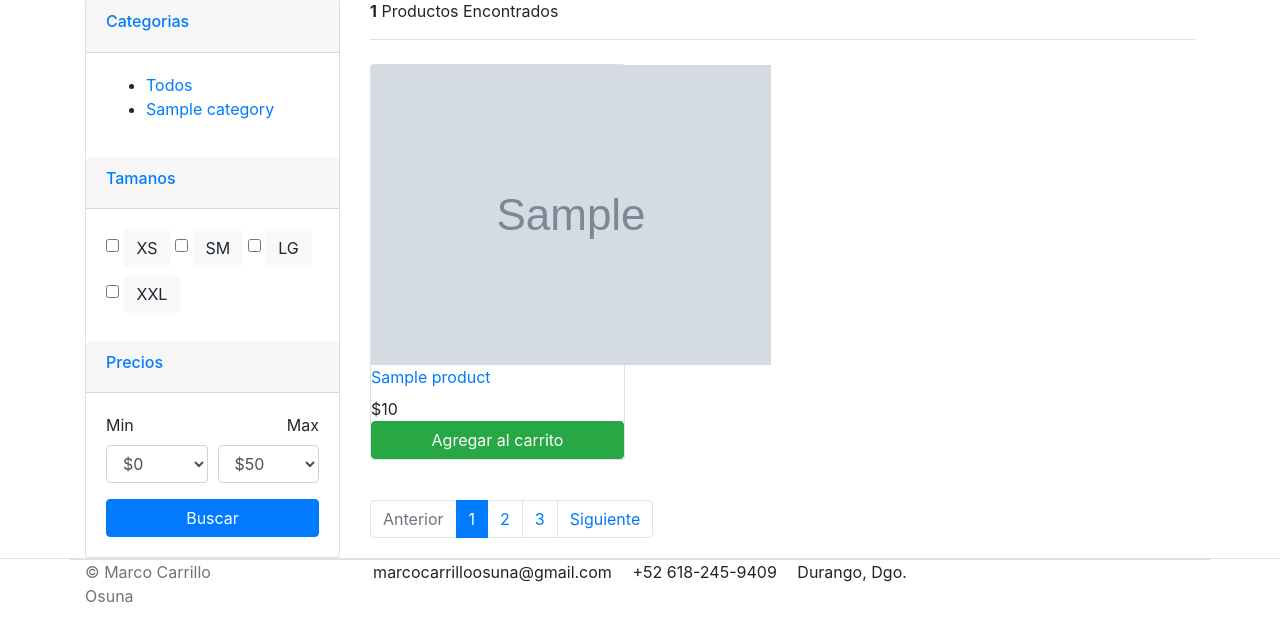
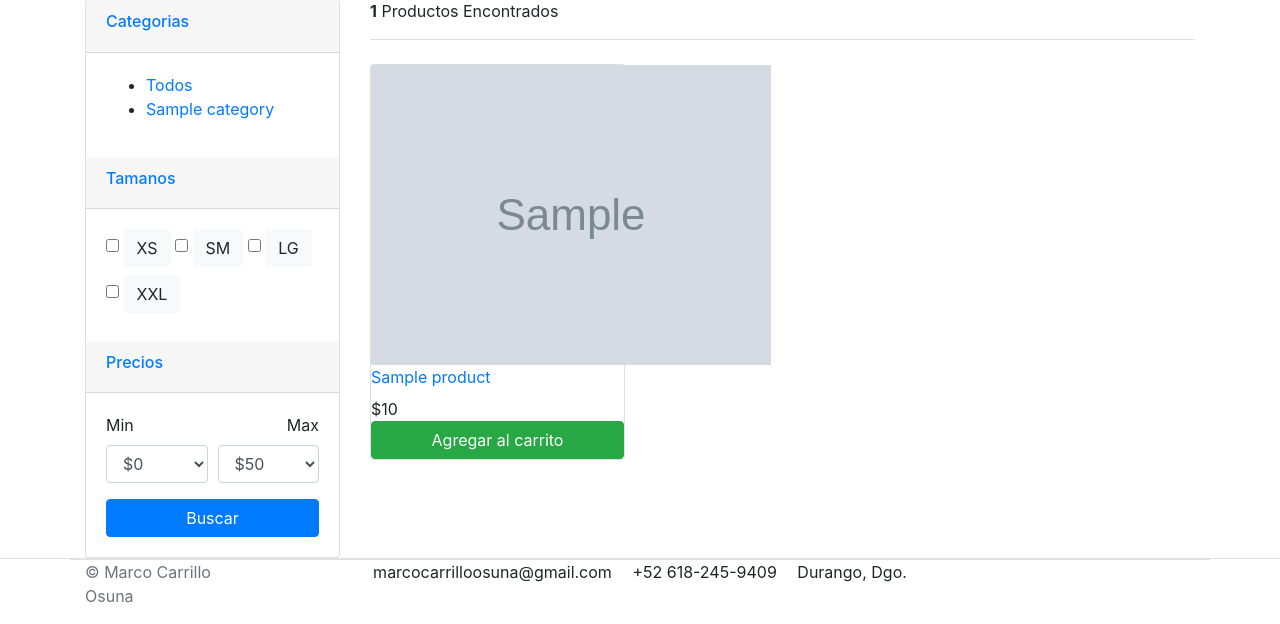
Before and after one commit to MarcoCarrillo/ecommerce-django, a Django app: page /store/ in a window 1280 px wide. Shown: the part 389-1013 px from the top of the page. Run offline with Django 3.2, Linux system fonts and the light colour scheme; tables that the repository leaves empty hold one stand-in row (values such as "Sample post"); grey boxes marked "Sample" are stand-in pictures; some libraries are stand-ins or nearby versions.

Commit message:
Condiciones del paginador y funcionalidad

```diff
--- a/templates/store/store.html
+++ b/templates/store/store.html
@@ -151,13 +151,29 @@
 
 
     <nav class="mt-4" aria-label="Page navigation sample">
-      <ul class="pagination">
-        <li class="page-item disabled"><a class="page-link" href="#">Anterior</a></li>
-        <li class="page-item active"><a class="page-link" href="#">1</a></li>
-        <li class="page-item"><a class="page-link" href="#">2</a></li>
-        <li class="page-item"><a class="page-link" href="#">3</a></li>
-        <li class="page-item"><a class="page-link" href="#">Siguiente</a></li>
-      </ul>
+
+        {% if products.has_other_pages %}
+            <ul class="pagination">
+                {% if products.has_previous %}
+                <li class="page-item"><a class="page-link" href="?page={{ products.previous_page_number }}">Anterior</a></li>
+                {% else %}
+                <li class="page-item disabled"><a class="page-link" href="#">Anterior</a></li>
+                {%endif%}
+
+                {%for index in products.paginator.page_range %}
+                    {%if products.number == index %}
+                    <li class="page-item active"><a class="page-link" href="#">{{index}}</a></li>
+                    {%else%}
+                    <li class="page-item"><a class="page-link" href="?page={{index}}">{{index}}</a></li>
+                    {%endif%}
+                {%endfor%}
+                {%if products.has_next %}
+                <li class="page-item"><a class="page-link" href="?page={{products.next_page_number}}">Siguiente</a></li>
+                {%else%}
+                <li class="page-item disabled"><a class="page-link" href="#">Siguiente</a></li>
+                {%endif%}
+            </ul>
+        {%endif%}
     </nav>
 
         </main> <!-- col.// -->
```
